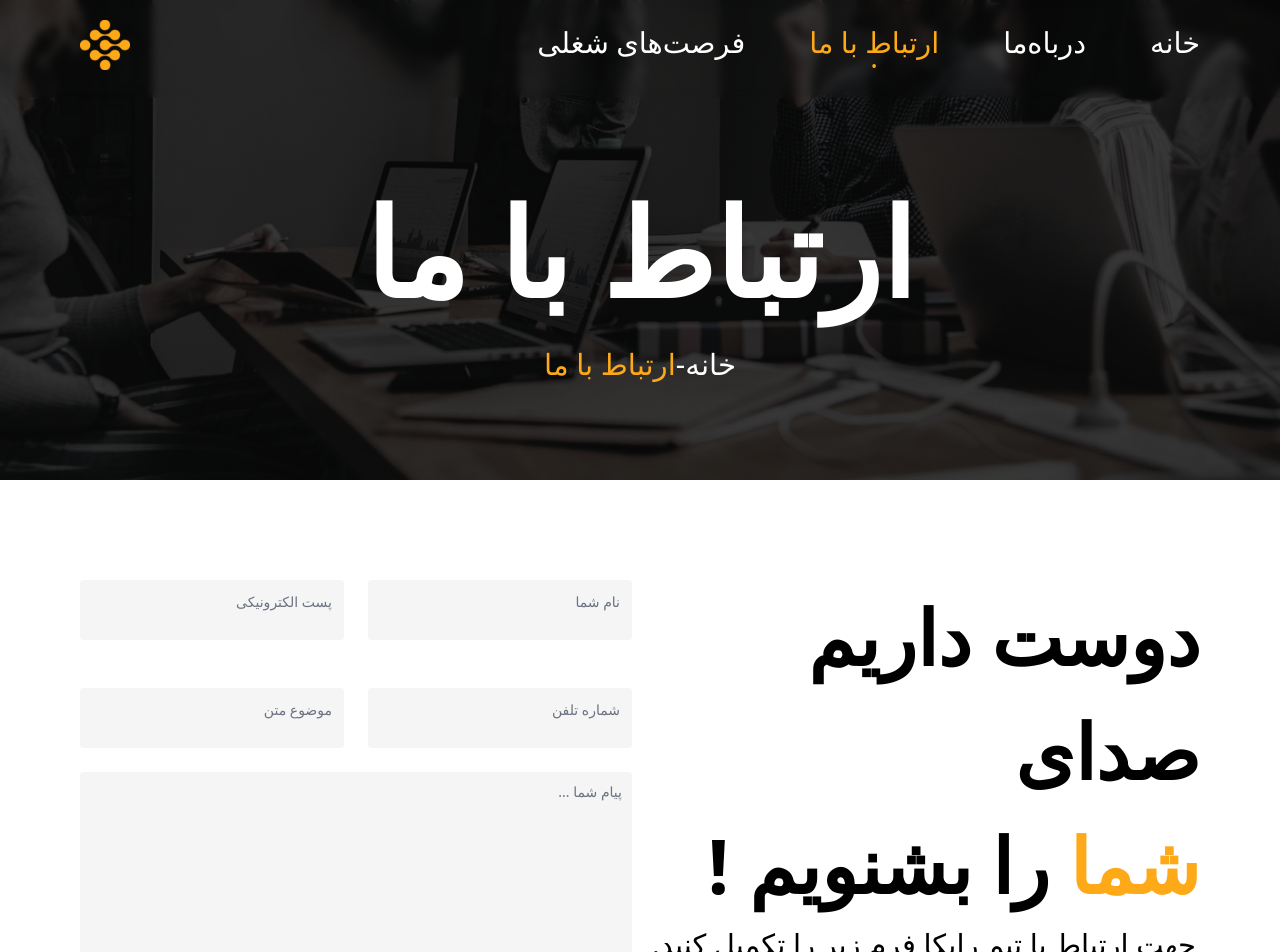
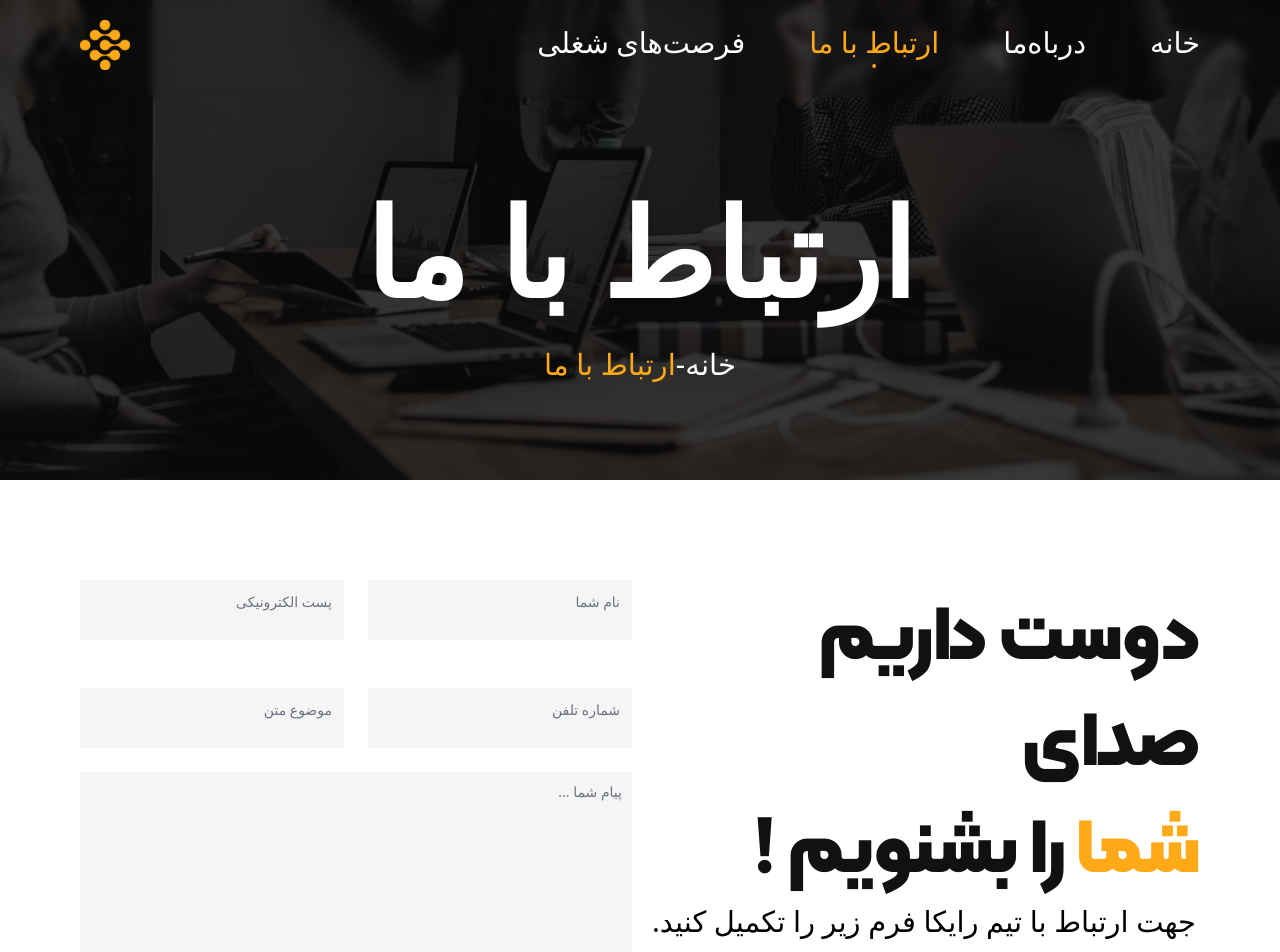
Before and after one commit to mahjs/Rayka-Main, a Next.js app: page /contact-us in a window 1280 px wide. Shown: the top 952 px of the page. Built offline with nearby package versions, Linux system fonts and the light colour scheme; no server answers.

Commit message:
fix: fix footer navigation

```diff
--- a/src/app/globals.css
+++ b/src/app/globals.css
@@ -137,3 +137,9 @@ body {
   font-size: 1.5rem;
   line-height: 140%;
 }
+
+.title {
+  font-family: "KalamehExtraBold";
+  font-size: 4.75rem;
+  line-height: 140%;
+}
--- a/src/components/contact-us/MessagesForm.tsx
+++ b/src/components/contact-us/MessagesForm.tsx
@@ -5,10 +5,10 @@ const MessagesForm: FC = () => {
   return (
     <div className="mt-5 grid grid-cols-2 place-content-evenly gap-4 p-[5em]">
       <div className="h-full ">
-        <h1 className="text-[4.75rem] font-semibold">
+        <p className="title text-semiBlack">
           دوست داریم صدای <br /> <span className="text-primary">شما</span> را
           بشنویم !
-        </h1>
+        </p>
         <p className="mr-1  text-[1.8125rem]">
           جهت ارتباط با تیم رایکا فرم زیر را تکمیل کنید. <br /> تیم پشتیبانی در
           اسروع وقت با شما تماس <br /> خواهند گرفت !
--- a/src/components/dashboard/PageNavigation.tsx
+++ b/src/components/dashboard/PageNavigation.tsx
@@ -17,13 +17,13 @@ const PageNavigation = () => {
         <Link href="/">خانه</Link>
       </p>
       <p className={pathname === "/about" ? "text-[#FEA918]" : ""}>
-        <Link href="/about">درباه‌ما</Link>
+        <Link href="/about-us">درباه‌ما</Link>
       </p>
       <p className={pathname === "/contact" ? "text-[#FEA918]" : ""}>
-        <Link href="/contact">ارتباط با ما</Link>
+        <Link href="/contact-us">ارتباط با ما</Link>
       </p>
       <p className={pathname === "/career" ? "text-[#FEA918]" : ""}>
-        <Link href="/career">فرصت‌های شغلی</Link>
+        <Link href="/jobs">فرصت‌های شغلی</Link>
       </p>
     </div>
   );
--- a/tailwind.config.ts
+++ b/tailwind.config.ts
@@ -11,6 +11,7 @@ const config: Config = {
       primary: "#FEA918",
       white: "#FFF",
       black: "#040404",
+      semiBlack: "#111"
     },
     extend: {
       backgroundImage: {
```
